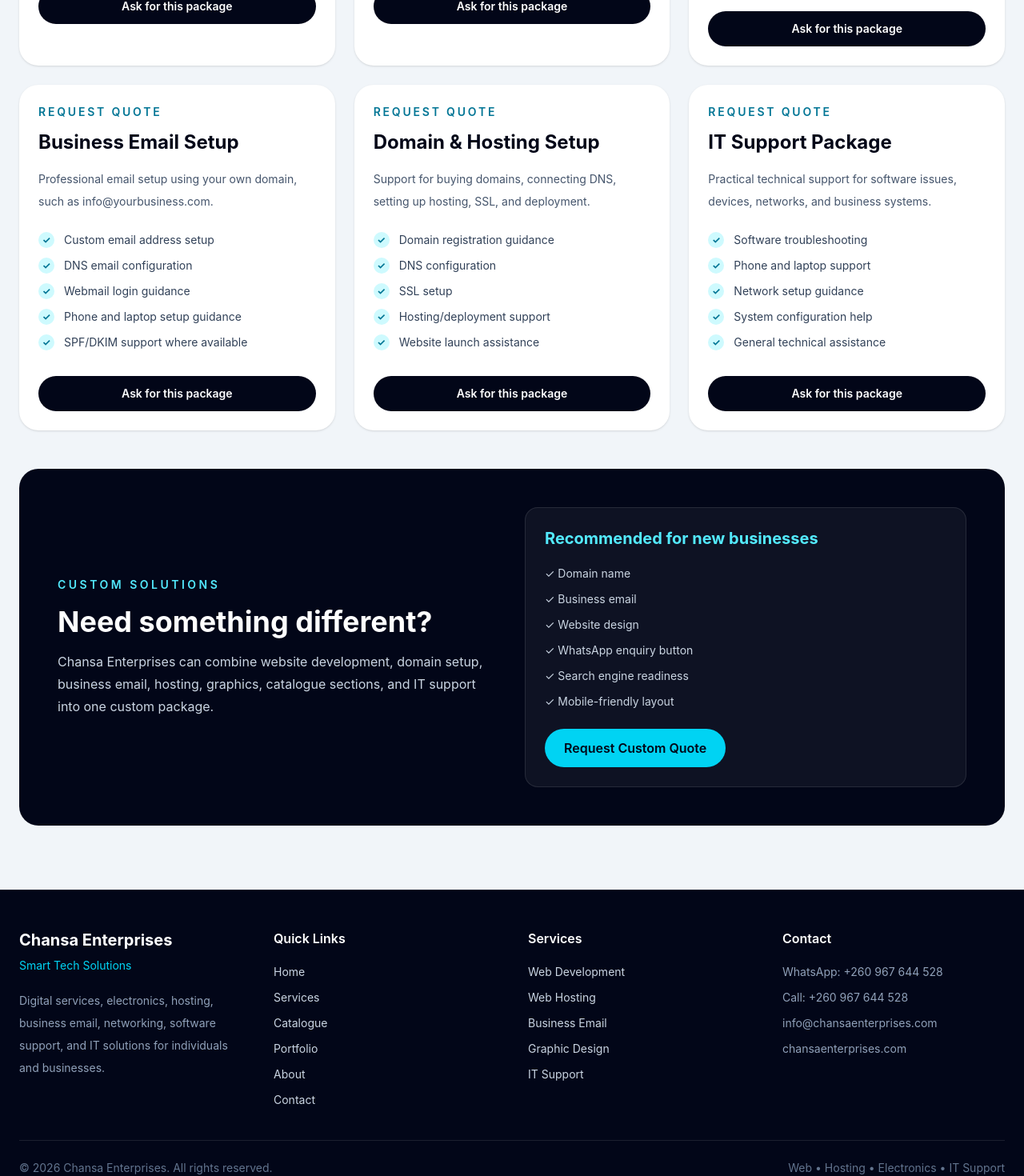
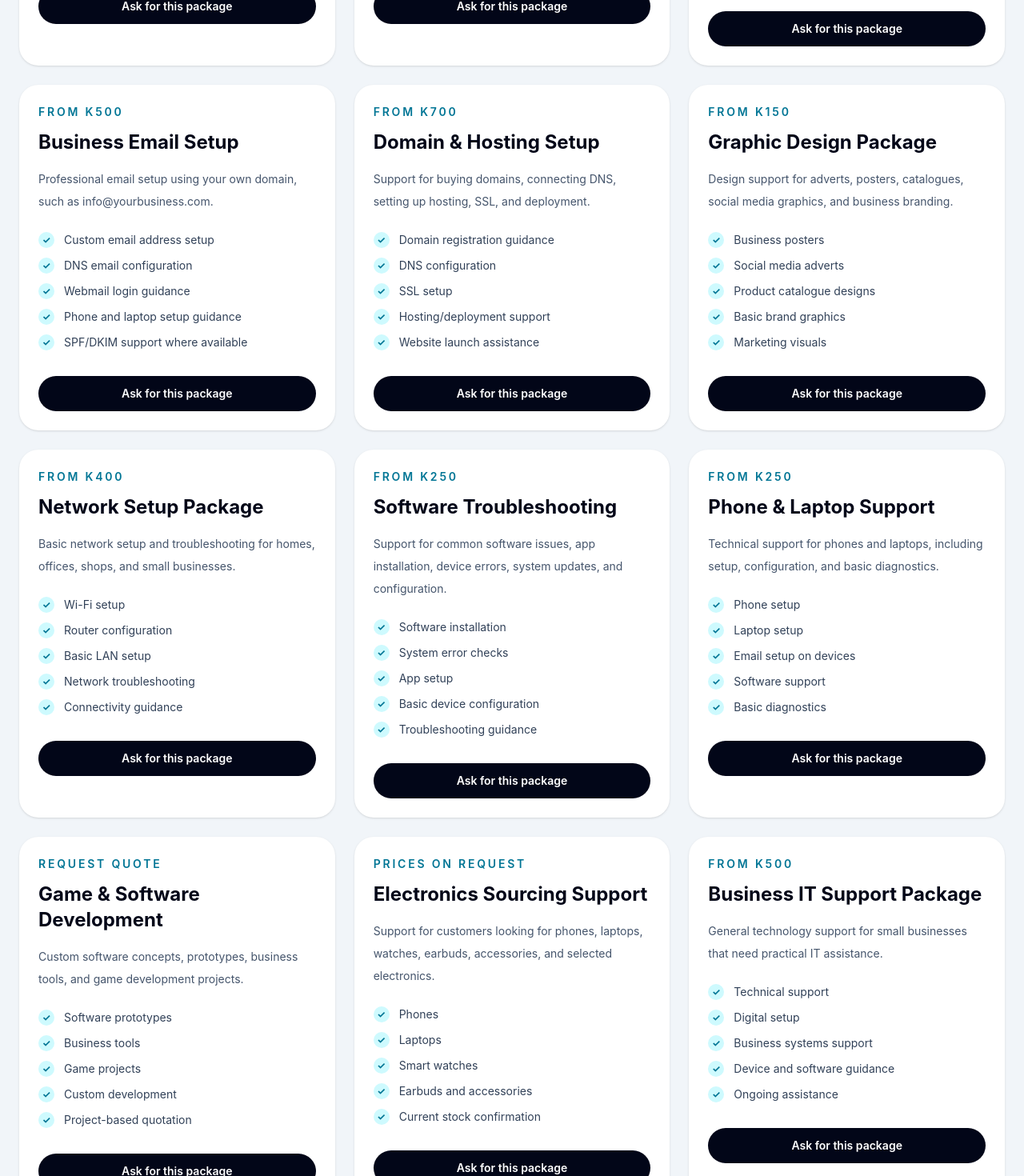
Before and after one commit to chansakelvin438-cloud/chansa-enterprises-website, a React (Vite) app: page /services in a window 1280 px wide. Shown: the part 2860-4330 px from the top of the page at 80% size. Built offline with nearby package versions, Linux system fonts and the light colour scheme.

Commit message:
Add pricing note to service packages

```diff
--- a/src/pages/Services.jsx
+++ b/src/pages/Services.jsx
@@ -58,7 +58,7 @@
 const packages = [
   {
     name: 'Basic Website Package',
-    price: 'Request Quote',
+    price: 'From K1,500',
     description:
       'Ideal for individuals, small businesses, portfolios, and simple company profiles.',
     features: [
@@ -71,7 +71,7 @@
   },
   {
     name: 'Business Website Package',
-    price: 'Request Quote',
+    price: 'From K3,000',
     description:
       'Best for growing businesses that need a stronger online presence and professional contact setup.',
     features: [
@@ -84,7 +84,7 @@
   },
   {
     name: 'Premium Website Package',
-    price: 'Request Quote',
+    price: 'From K5,500',
     description:
       'For businesses that need advanced sections, catalogues, stronger branding, and future scalability.',
     features: [
@@ -97,7 +97,7 @@
   },
   {
     name: 'Business Email Setup',
-    price: 'Request Quote',
+    price: 'From K500',
     description:
       'Professional email setup using your own domain, such as info@yourbusiness.com.',
     features: [
@@ -110,7 +110,7 @@
   },
   {
     name: 'Domain & Hosting Setup',
-    price: 'Request Quote',
+    price: 'From K700',
     description:
       'Support for buying domains, connecting DNS, setting up hosting, SSL, and deployment.',
     features: [
@@ -122,16 +122,94 @@
     ],
   },
   {
-    name: 'IT Support Package',
+    name: 'Graphic Design Package',
+    price: 'From K150',
+    description:
+      'Design support for adverts, posters, catalogues, social media graphics, and business branding.',
+    features: [
+      'Business posters',
+      'Social media adverts',
+      'Product catalogue designs',
+      'Basic brand graphics',
+      'Marketing visuals',
+    ],
+  },
+  {
+    name: 'Network Setup Package',
+    price: 'From K400',
+    description:
+      'Basic network setup and troubleshooting for homes, offices, shops, and small businesses.',
+    features: [
+      'Wi-Fi setup',
+      'Router configuration',
+      'Basic LAN setup',
+      'Network troubleshooting',
+      'Connectivity guidance',
+    ],
+  },
+  {
+    name: 'Software Troubleshooting',
+    price: 'From K250',
+    description:
+      'Support for common software issues, app installation, device errors, system updates, and configuration.',
+    features: [
+      'Software installation',
+      'System error checks',
+      'App setup',
+      'Basic device configuration',
+      'Troubleshooting guidance',
+    ],
+  },
+  {
+    name: 'Phone & Laptop Support',
+    price: 'From K250',
+    description:
+      'Technical support for phones and laptops, including setup, configuration, and basic diagnostics.',
+    features: [
+      'Phone setup',
+      'Laptop setup',
+      'Email setup on devices',
+      'Software support',
+      'Basic diagnostics',
+    ],
+  },
+  {
+    name: 'Game & Software Development',
     price: 'Request Quote',
     description:
-      'Practical technical support for software issues, devices, networks, and business systems.',
+      'Custom software concepts, prototypes, business tools, and game development projects.',
     features: [
-      'Software troubleshooting',
-      'Phone and laptop support',
-      'Network setup guidance',
-      'System configuration help',
-      'General technical assistance',
+      'Software prototypes',
+      'Business tools',
+      'Game projects',
+      'Custom development',
+      'Project-based quotation',
+    ],
+  },
+  {
+    name: 'Electronics Sourcing Support',
+    price: 'Prices on Request',
+    description:
+      'Support for customers looking for phones, laptops, watches, earbuds, accessories, and selected electronics.',
+    features: [
+      'Phones',
+      'Laptops',
+      'Smart watches',
+      'Earbuds and accessories',
+      'Current stock confirmation',
+    ],
+  },
+  {
+    name: 'Business IT Support Package',
+    price: 'From K500',
+    description:
+      'General technology support for small businesses that need practical IT assistance.',
+    features: [
+      'Technical support',
+      'Digital setup',
+      'Business systems support',
+      'Device and software guidance',
+      'Ongoing assistance',
     ],
   },
 ]
@@ -272,7 +350,11 @@
         </div>
       ))}
     </div>
-
+    <div className="mt-8 rounded-2xl border border-cyan-200 bg-cyan-50 p-5 text-sm leading-7 text-slate-700">
+  <strong className="text-slate-950">Note:</strong> Prices shown are starting estimates.
+  Final quotations depend on the project scope, number of pages, content requirements,
+  hosting/email needs, design complexity, device condition, stock availability, and support required.
+</div>
                 <div className="mt-12 rounded-3xl bg-slate-950 p-8 text-white md:p-12">
                     <div className="grid gap-8 md:grid-cols-2 md:items-center">
                         <div>
```
